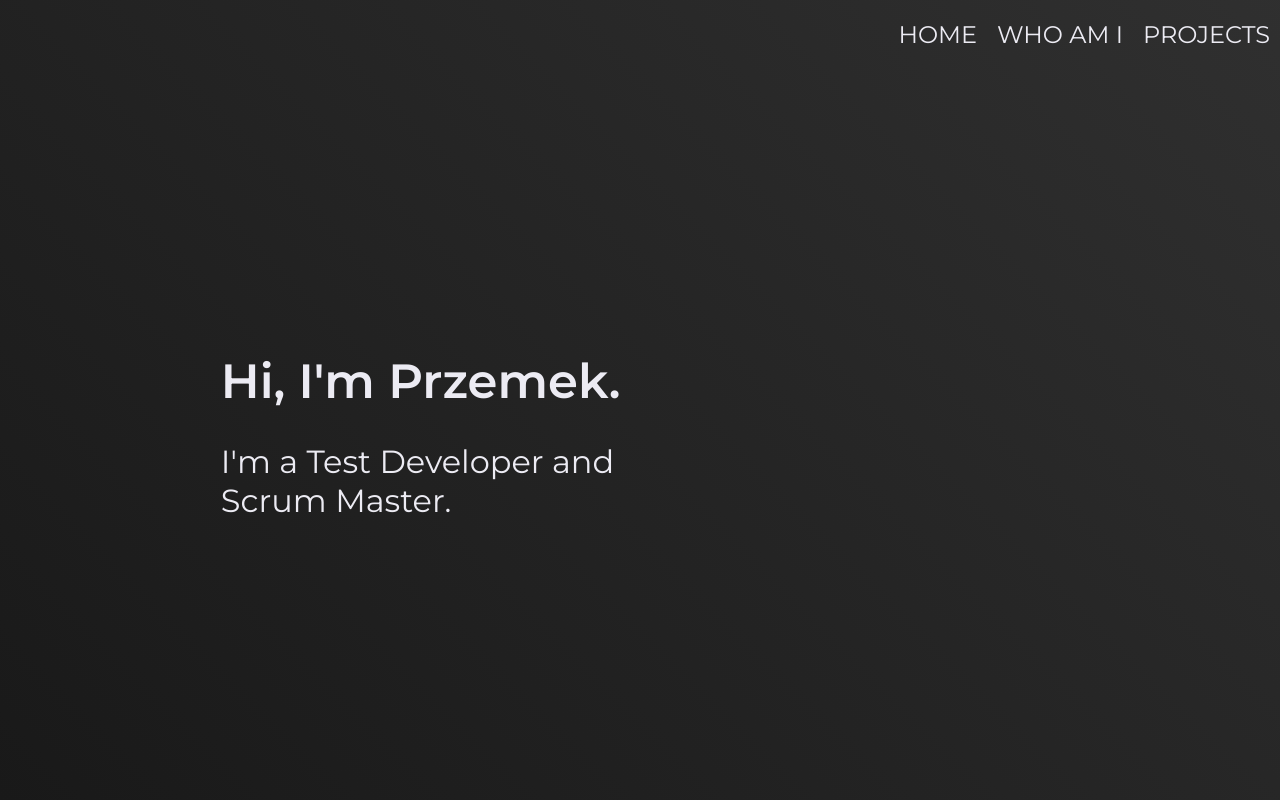
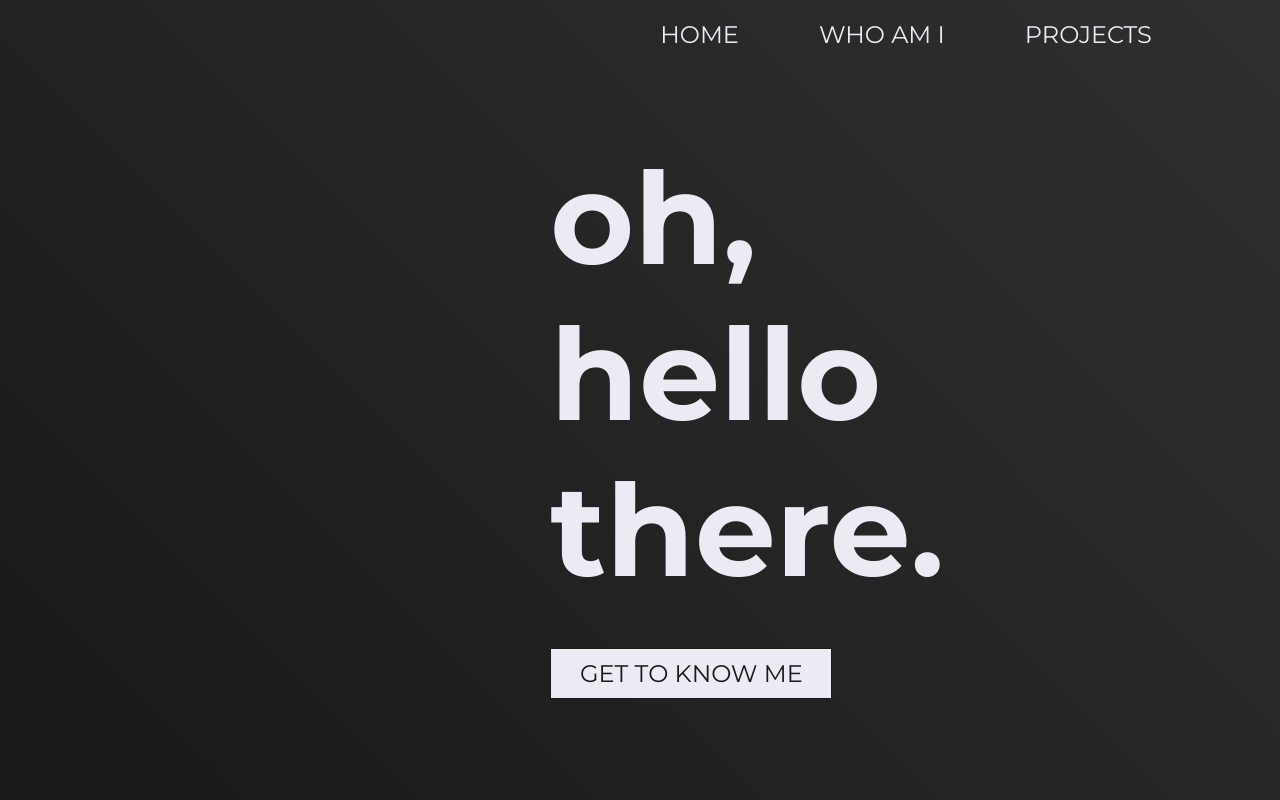
Before and after one commit to Kodziak/portflio, a Vue app: page / in a window 1280 px wide. Built offline with nearby package versions, Linux system fonts and the light colour scheme.

Commit message:
Refactor home page. Restyle button component.

```diff
--- a/src/App.vue
+++ b/src/App.vue
@@ -1,7 +1,6 @@
 <template>
   <div id="app">
     <header>
-      <div class="line"></div>
       <div class="menu">
         <button class="menu-btn" v-for="btn in btns" :key="btn.id" v-on:click="selectComponent(btn.component, $event)">
           {{ btn.name }}
@@ -76,28 +75,31 @@ body {
   display: none;
 }
 
+#app {
+  display: grid;
+  grid-template-columns: 2% repeat(12, 7%) 2%;
+  grid-column-gap: 1%;
+}
+
 .menu-btn--active {
   font-weight: bold;
 }
 
-.menu {
-  display: flex;
-  flex-direction: row;
-  justify-content: flex-end;
-  margin-top: 20px;
+header {
+  grid-column-start: 7;
+  grid-column-end: 13;
+  justify-self: end;
 
-  &-btn {
-    font-size: 24px;
-    margin: 0 10px;
-    position: relative;
-    cursor: pointer;
+  .menu {
+    margin-top: 20px;
 
-    @include mediaSmartfon {
+    &-btn {
+      font-size: 24px;
+      cursor: pointer;
     }
-  }
 
-  &-btn:last-child {
-    @include mediaSmartfon {
+    &-btn:nth-child(2) {
+      margin: 0 80px;
     }
   }
 }
--- a/src/components/Button.vue
+++ b/src/components/Button.vue
@@ -1,7 +1,7 @@
 <template>
-  <a target="_blank" v-bind:href="btn.link" rel="noopener noreferrer" class="btn" v-bind:class="btn.class">
+  <button class="btn">
     <slot></slot>
-  </a>
+  </button>
 </template>
 
 <script>
@@ -16,49 +16,23 @@ export default {
 </script>
 
 <style lang="scss" scoped>
-@import "../config";
+@import "../configs/_config";
 
 .btn {
   display: inline-block;
-  padding: 8px 48px;
-  color: $text-color;
+  width: 280px;
+  color: $background-color;
+  background: $text-basic-color;
+  text-align: center;
   font-size: 24px;
-  border-radius: 2px;
+  padding: 10px 0;
+  border: 0.5px solid $background-color;
   cursor: pointer;
-  transition: 0.4s;
-}
 
-.btn--resume {
-  background: $shadow-color-opacity;
-
-  &:hover {
-    background: $shadow-color;
-    color: $header-color;
+  &--primary {
   }
 
-  @include mediaSmartfon {
-    margin: auto;
-    display: flex;
-    justify-content: center;
-  }
-}
-
-.btn--code {
-  margin: 0 10px;
-  background: $background-color;
-
-  @include mediaSmartfon {
-    margin: 0;
-  }
-}
-
-.btn--view {
-  margin: 0 10px;
-  color: $shadow-color;
-  border: 1px solid $shadow-color;
-
-  @include mediaSmartfon {
-    margin: 0;
+  &--secondary {
   }
 }
 </style>
--- a/src/views/Home.vue
+++ b/src/views/Home.vue
@@ -1,25 +1,25 @@
 <template>
   <div class="home">
-    <div class="home--grid">
-      <div class="home__header">
-        <h1>Hi, I'm Przemek.</h1>
-        <h2>I'm a Test Developer and Scrum Master.</h2>
-        <!-- <div class="home__header--media"><Link v-for="(media, index) in medias" :key="index" :media="media" /></div> -->
-      </div>
-      <div class="home__content">
-        <!-- <Description v-for="(content, index) in desc" :key="index" :content="content" /> -->
-        <!-- <Button :btn="btn">{{ btn.name }}</Button> -->
-      </div>
-    </div>
+    <h1 class="home__header">oh, <br />hello there.</h1>
+    <Button>{{ btn.name }}</Button>
   </div>
 </template>
 
 <script>
+import Button from "../components/Button";
+
 export default {
   name: "Home",
-  components: {},
+  components: {
+    Button
+  },
   data() {
-    return {};
+    return {
+      btn: {
+        name: "GET TO KNOW ME",
+        class: "primary"
+      }
+    };
   }
 };
 </script>
@@ -39,106 +39,22 @@ export default {
 }
 
 h1 {
-  font-size: 48px;
-  font-weight: 600;
+  font-size: 128px;
+  font-weight: bold;
   color: $text-basic-color;
-  position: relative;
+  margin: 0 0 40px 0;
 
   @include mediaSmartfon {
-    font-size: 32px;
   }
 }
 
-h2 {
-  color: $text-basic-color;
-  font-size: 32px;
-  font-weight: 400;
-  margin: 5px 0 0 0;
+.home {
+  grid-column-start: 7;
+  grid-column-end: 13;
+  justify-self: end;
 
   @include mediaSmartfon {
-    font-size: 24px;
-    margin: 5px 10% 0;
-  }
-}
-
-h3 {
-  color: $text-basic-color;
-  font-size: 24px;
-  font-weight: 400;
-
-  @include mediaSmartfon {
-    font-size: 16px;
-  }
-}
-
-.home--grid {
-  display: grid;
-  grid-template-columns: repeat(12, 8%);
-  grid-column-gap: 8px;
-
-  @include mediaSmartfon {
-    grid-template-columns: 10% 80% 10%;
-    grid-column-gap: 0px;
-  }
-
-  .home__header {
-    grid-column-start: 3;
-    grid-column-end: 7;
-
-    @include mediaSmartfon {
-      grid-column-start: 1;
-    }
-  }
-
-  .home__content {
-    grid-column-start: 8;
-    grid-column-end: 11;
-
-    @include mediaSmartfon {
-      grid-column-start: 1;
-      margin-top: 30px;
-      justify-self: center;
-    }
-
-    .btn {
-      margin-top: 10px;
-
-      @include mediaSmartfon {
-        margin-top: 30px;
-      }
-    }
-  }
-}
-
-.home__header {
-  align-self: center;
-  position: relative;
-
-  @include mediaSmartfon {
-    text-align: center;
-  }
-
-  &--media {
-    display: flex;
-    flex-direction: row;
-    margin-top: 15px;
-
-    @include mediaSmartfon {
-      justify-content: center;
-      margin-top: 10px;
-    }
-
-    .link {
-      margin-right: 25px;
-
-      @include mediaSmartfon {
-        margin: 0 12px;
-      }
-
-      &::hover {
-        color: grey;
-      }
-    }
+    grid-column-start: 1;
   }
 }
 </style>
```
